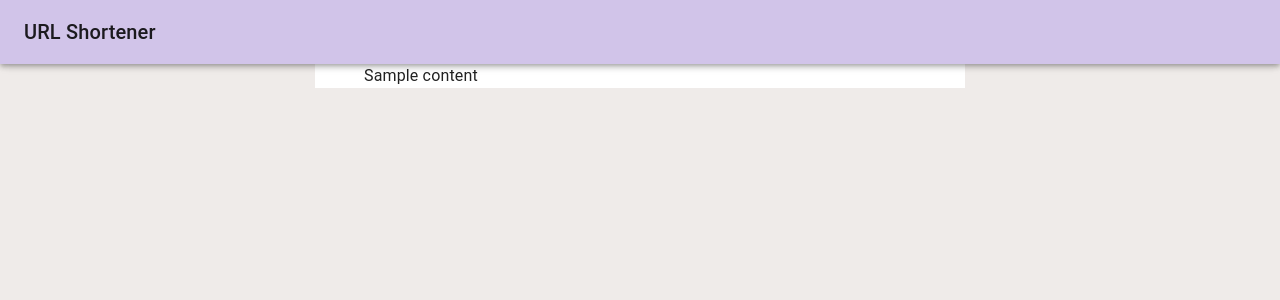
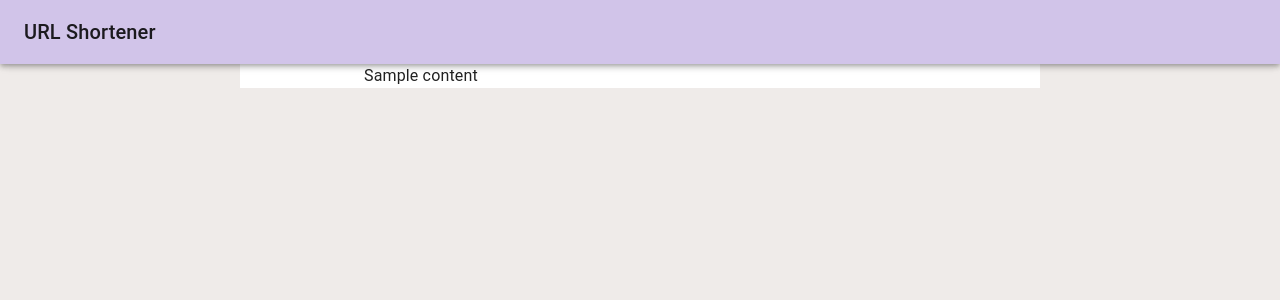
Before and after one commit to phyrisrose/frontend-url-shortener, a React (Create React App) app: page / in a window 1280 px wide. Shown: the top 300 px of the page. Built offline with nearby package versions, Linux system fonts and the light colour scheme.

Commit message:
making for a wider width

```diff
--- a/src/Layout.js
+++ b/src/Layout.js
@@ -16,7 +16,7 @@ const Background = styled.div`
 
 const MainLayout = styled.main`
   margin: 0 auto;
-  max-width: 650px;
+  max-width: 800px;
   padding: 0 1rem;
   background: white;
 `;
```
